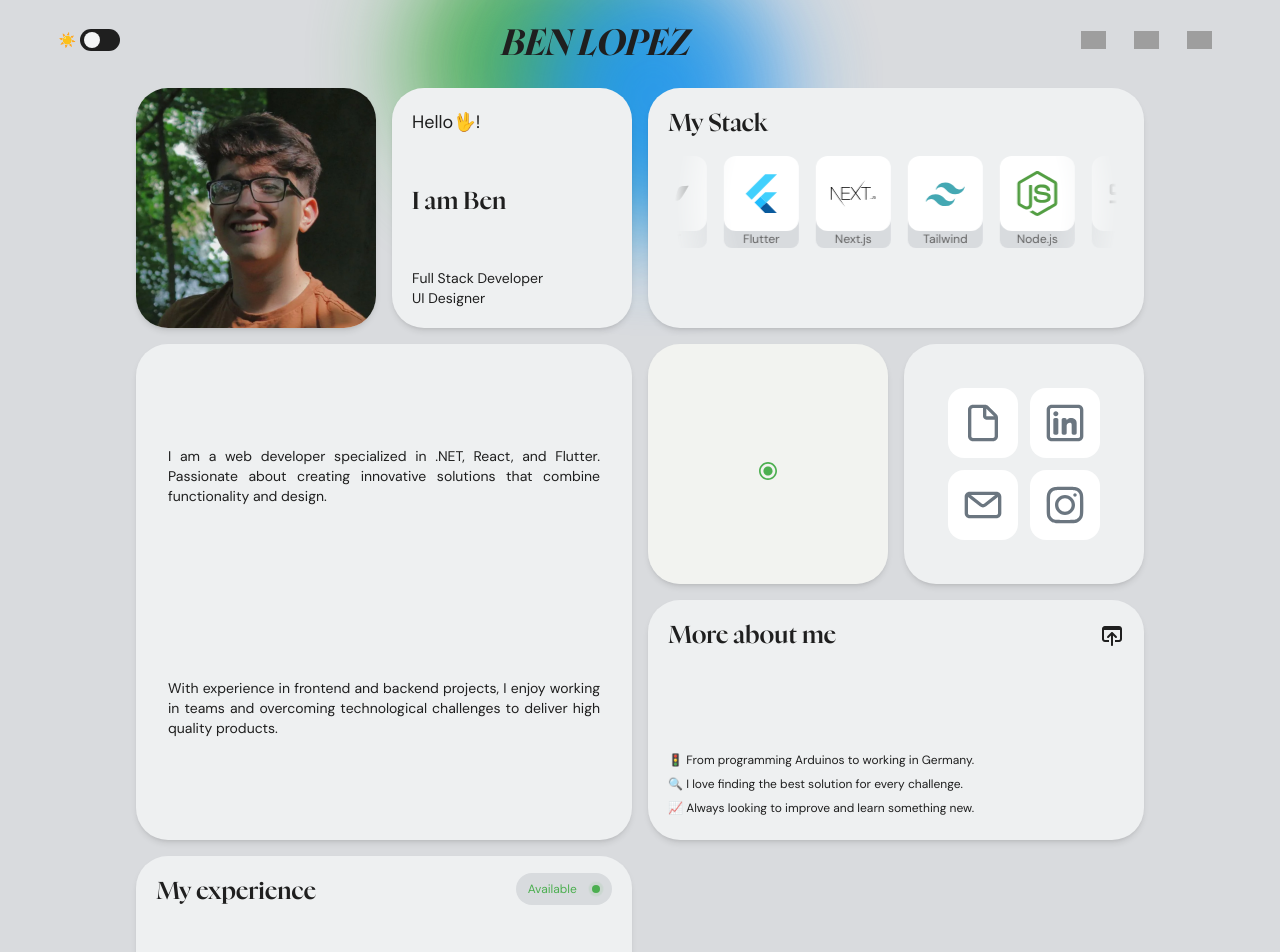
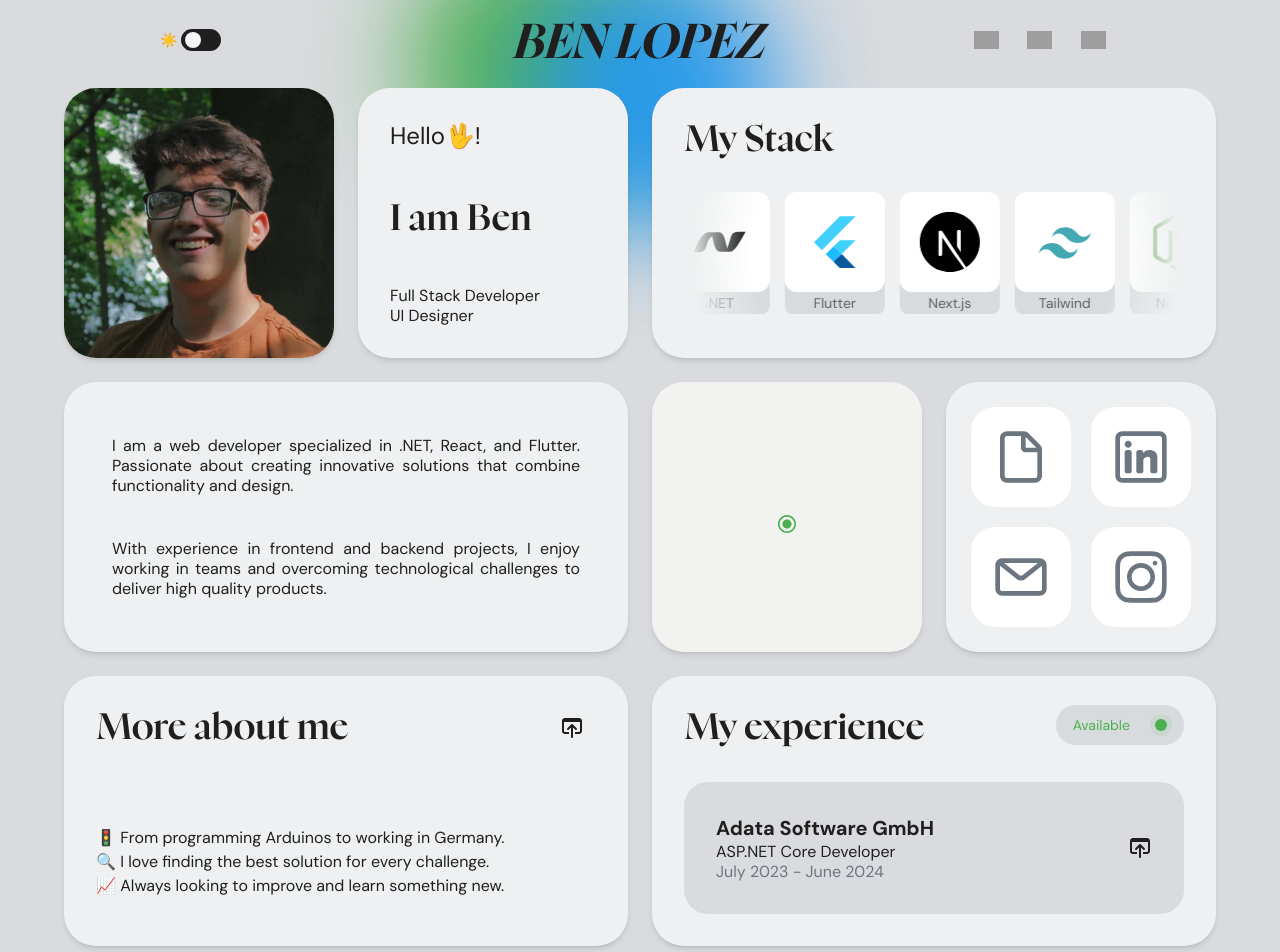
Before and after one commit to benlopez00/My-Portfolio, a Next.js app: page /en in a window 1280 px wide. Shown: the top 952 px of the page. Built offline with nearby package versions, Linux system fonts and the light colour scheme; no server answers; grey boxes are pictures that could not be loaded.

Commit message:
Display for laptops and tablets added. Main page done

```diff
--- a/src/app/[locale]/client-layout.js
+++ b/src/app/[locale]/client-layout.js
@@ -63,16 +63,15 @@ export default function ClientLayout({ children }) {
 					></div>
 				</div>
 				<div className="w-11/12 h-full flex flex-row justify-between items-center z-10
-					laptop-lg:w-3/4"
+					tablet:w-3/4"
 				>
 					<div className="w-[72px] flex justify-center
-						laptop-lg:w-40
-						laptop-lg:justify-start"
+						tablet:w-40 tablet:justify-start"
 					>
 						<BotonEstilo />
 					</div>
 					<div className="w-52 flex justify-center
-						laptop-lg:w-64"
+						tablet:w-64"
 					>
 						<Link href="/">
 							<Typography
@@ -80,7 +79,8 @@ export default function ClientLayout({ children }) {
 								className="font-nyght-serif font-bold italic mt-2 text-light7 dark:text-dark7 text-2xl
 								mobile-md:text-3xl
 								mobile-lg:text-4xl
-								laptop-lg:text-5xl"
+								tablet:text-[42px]
+								laptop:text-5xl"
 							>
 								BEN LOPEZ
 							</Typography>
--- a/src/app/[locale]/components/LocationMap.js
+++ b/src/app/[locale]/components/LocationMap.js
@@ -70,23 +70,23 @@ export default function LocationMap() {
 				<>
 					<div className="h-8 w-10 opacity-80 absolute top-2 right-[7px] bg-white dark:bg-dark4 px-1.5 py-1 rounded-full flex items-center justify-center shadow-md
 						mobile-lg:h-9 mobile-lg:w-11
-						laptop-lg:h-12 laptop-lg:w-14"
+						laptop:h-12 laptop:w-14"
 					>
 						<img
 							src={weather.icon}
 							alt={weather.condition}
 							className="w-6 h-6
 							mobile-lg:h-7 mobile-lg:w-7
-							laptop-lg:h-8 laptop-lg:w-8"
+							laptop:h-8 laptop:w-8"
 						/>
 					</div>
 
 					<div className="h-8 w-22 opacity-80 absolute bottom-2 left-1/2 transform -translate-x-1/2 bg-white dark:bg-dark4 text-light7 dark:text-dark7 px-1.5 py-1 rounded-full text-[14px] flex items-center justify-evenly shadow-md
 					mobile-lg:h-9 mobile-lg:w-32 mobile-lg:text-base
-					laptop-lg:h-10 laptop-lg:w-40 laptop-lg:text-[25px]">
-						<div className="flex justify-center items-center w-10 !my-0 leading-none font-arrayreg
+					laptop:h-10 laptop:w-40 laptop:text-[25px]">
+						<div className="flex justify-center items-center ml-1  w-10 !my-0 leading-none font-arrayreg
 						mobile-lg:w-16
-						laptop-lg:w-14">
+						laptop:w-14">
 							<Clock
 								noSsr={false}
 								format={'HH:mm'}
@@ -96,7 +96,7 @@ export default function LocationMap() {
 						</div>
 						<div className="flex justify-center items-center w-10 !my-0 !mx-0 leading-none font-arrayreg
 						mobile-lg:w-16
-						laptop-lg:w-14">
+						laptop:w-14">
 							<span>{weather.temp}°C</span>
 						</div>
 					</div>
--- a/src/app/[locale]/components/TechCarousel.js
+++ b/src/app/[locale]/components/TechCarousel.js
@@ -62,7 +62,7 @@ const Carousel = () => {
 	return (
 		<div className='overflow-hidden w-full h-[70px] relative
 			mobile-lg:h-[95px]
-			laptop-lg:h-[125px]'
+			laptop:h-[125px]'
 			style={{
 				maskImage:
 					'radial-gradient(circle, rgba(0,0,0,1) 70%, rgba(0,0,0,0) 95%)',
@@ -83,11 +83,11 @@ const Carousel = () => {
 						key={index}
 						className="relative flex items-start justify-center w-[55px] h-[70px]
 						mobile-lg:w-[77px] mobile-lg:h-[95px]
-						laptop-lg:w-[100px] laptop-lg:h-[125px]"
+						laptop:w-[100px] laptop:h-[125px]"
 					>
 						<div className="w-[55px] h-[55px] bg-light0 dark:bg-dark4 flex items-center justify-center relative z-20 rounded-xl
 							mobile-lg:w-[75px] mobile-lg:h-[75px]
-							laptop-lg:w-[100px] laptop-lg:h-[100px]"
+							laptop:w-[100px] laptop:h-[100px]"
 						>
 							<ReactSVG
 								src={tech.src}
@@ -96,11 +96,11 @@ const Carousel = () => {
 						</div>
 						<div className="w-[55px] h-[55px] absolute top-[15px] z-10 bg-light4 dark:bg-dark1 text-center flex flex-row justify-center items-end rounded-lg
 							mobile-lg:w-[75px] mobile-lg:[40px] mobile-lg:top-[37px]
-							laptop-lg:w-[100px] laptop-lg:h-[50px] laptop-lg:top-[72px]"
+							laptop:w-[100px] laptop:h-[50px] laptop:top-[72px]"
 						>
 							<Typography className="font-sans font-light text-[9px] mb-[1px] dark:text-dark7
 								mobile-lg:text-xs
-								laptop-lg:text-sm"
+								laptop:text-sm"
 							>
 								{tech.name}
 							</Typography>
--- a/src/app/[locale]/page.js
+++ b/src/app/[locale]/page.js
@@ -24,6 +24,7 @@ const SocialLink = memo(({ href, icon, gradient }) => (
 				src={icon}
 				className="w-8 h-8 fill-light6 dark:fill-dark7 transition-fill duration-300 group-hover:fill-white
 				mobile-lg:w-10 mobile-lg:h-10
+				laptop:w-12 laptop:h-12
 				laptop-lg:w-14 laptop-lg:h-14"
 			/>
 		</a>
@@ -33,6 +34,7 @@ const SocialLink = memo(({ href, icon, gradient }) => (
 const InfoCard = memo(({ title, children }) => (
 	<Card className="col-span-2 row-span-1 card p-4 bg-light2 dark:bg-dark2
 		mobile-md:p-5
+		laptop:p-7
 		laptop-lg:p-8"
 	>
 		<CardBody className="p-0 h-full flex flex-col items-start gap-3
@@ -43,7 +45,7 @@ const InfoCard = memo(({ title, children }) => (
 				variant="h2"
 				className="font-nyght-serif font-[500] text-light7 dark:text-dark7 text-xl
 				mobile-lg:text-2xl
-				laptop-lg:text-4xl"
+				laptop:text-4xl"
 			>
 				{title}
 			</Typography>
@@ -89,7 +91,7 @@ export default function Component() {
 				grid-cols-[repeat(2,_140px)] auto-rows-[140px]
 				mobile-md:grid-cols-[repeat(2,_150px)] mobile-md:auto-rows-[150px]
 				mobile-lg:grid-cols-[repeat(2,_180px)] mobile-lg:auto-rows-[180px]
-				tablet:grid-cols-[repeat(4,_210px)] tablet:auto-rows-[210px]
+				tablet:grid-cols-[repeat(4,_190px)] tablet:auto-rows-[190px]
 				laptop:grid-cols-[repeat(4,_240px)] laptop:auto-rows-[240px]
 				laptop-lg:grid-cols-[repeat(4,_270px)] laptop-lg:auto-rows-[270px] laptop-lg:gap-6"
 			>
@@ -103,13 +105,13 @@ export default function Component() {
 						priority
 					/>
 				</Card>
-				<Card className="col-span-1 row-span-1 card p-4 mobile-md:p-5 laptop-lg:p-8 bg-light2 dark:bg-dark2">
+				<Card className="col-span-1 row-span-1 card p-4 mobile-md:p-5 laptop:p-7 laptop-lg:p-8 bg-light2 dark:bg-dark2">
 					<CardBody className="p-0 h-full flex flex-col items-start justify-between">
 						<Typography
 							variant="h4"
 							className="font-sans font-normal text-light7 dark:text-dark7 text-md
 							mobile-lg:text-lg
-							laptop-lg:text-2xl"
+							laptop:text-2xl"
 						>
 							{t('welcome')}
 						</Typography>
@@ -117,20 +119,20 @@ export default function Component() {
 							variant="h2"
 							className="font-nyght-serif font-[500] text-light7 dark:text-dark7 text-xl
 							mobile-lg:text-2xl
-							laptop-lg:text-4xl"
+							laptop:text-4xl"
 						>
 							{t('i_am')}
 						</Typography>
 						<div className='w-full'>
 							<Typography className="font-sans text-light7 dark:text-dark7 text-xs
 								mobile-lg:text-sm
-								laptop-lg:text-[16px]"
+								laptop:text-[16px]"
 							>
 								{t('about_one')}
 							</Typography>
 							<Typography className="font-sans text-light7 dark:text-dark7 text-xs
 								mobile-lg:text-sm
-								laptop-lg:text-[16px]"
+								laptop:text-[16px]"
 							>
 								{t('about_two')}
 							</Typography>
@@ -141,20 +143,20 @@ export default function Component() {
 					<TechCarousel />
 				</InfoCard>
 				<Card className="col-span-2 row-span-2 card py-4 px-8 bg-light2 dark:bg-dark2
-					laptop-lg:row-span-1
-					laptop-lg:py-8 laptop-lg:px-12"
+					tablet:row-span-1
+					laptop:py-8 laptop-lg:px-12"
 				>
 					<CardBody className="p-0 h-full flex flex-col items-center">
 						<div className="w-full h-full flex flex-col text-justify justify-around">
 							<Typography className="font-sans text-xs font-normal text-light7 dark:text-dark7
 								mobile-lg:text-sm
-								laptop-lg:text-[16px]"
+								laptop:text-[16px]"
 							>
 								{t('intro_one')}
 							</Typography>
 							<Typography className="font-sans text-xs font-normal text-light7 dark:text-dark7
 								mobile-lg:text-sm
-								laptop-lg:text-[16px]"
+								laptop:text-[16px]"
 							>
 								{t('intro_two')}
 							</Typography>
@@ -165,10 +167,11 @@ export default function Component() {
 					<LocationMap />
 				</Card>
 				<Card
-					className="col-span-1 row-span-1 card p-4 mobile-md:p-5 laptop-lg:p-8 bg-light2 dark:bg-dark2 grid gap-2 justify-center content-center
+					className="col-span-1 row-span-1 card p-4 mobile-md:p-5 laptop:p-7 laptop-lg:p-8 bg-light2 dark:bg-dark2 grid gap-2 justify-center content-center
 						grid-cols-[repeat(2,_55px)] grid-rows-[repeat(2,_55px)]
 						mobile-md:grid-cols-[repeat(2,_60px)] mobile-md:grid-rows-[repeat(2,_60px)]
 						mobile-lg:grid-cols-[repeat(2,_70px)] mobile-lg:grid-rows-[repeat(2,_70px)] mobile-lg:gap-3
+						laptop:grid-cols-[repeat(2,_90px)] laptop:grid-rows-[repeat(2,_90px)] laptop:gap-4
 						laptop-lg:grid-cols-[repeat(2,_100px)] laptop-lg:grid-rows-[repeat(2,_100px)] laptop-lg:gap-5
 					"
 				>
@@ -179,7 +182,7 @@ export default function Component() {
 				<Card className="col-span-2 row-span-1 card bg-light2 dark:bg-dark2 overflow-hidden">
 					<Link
 						href={`/${locale}/additional-info`}
-						className="w-full h-full card p-4 mobile-md:p-5 laptop-lg:p-8 group"
+						className="w-full h-full card p-4 mobile-md:p-5 laptop:p-7 laptop-lg:p-8 group"
 					>
 						<CardBody className="p-0 h-full flex flex-col items-start justify-between">
 							<div className="w-full flex justify-between items-center">
@@ -187,12 +190,12 @@ export default function Component() {
 									variant="h2"
 									className="font-nyght-serif font-[500] text-xl text-light7 dark:text-dark7
 									mobile-lg:text-2xl
-									laptop-lg:text-4xl"
+									laptop:text-4xl"
 								>
 									{t('more_about_me')}
 								</Typography>
 								<div className="rounded-full
-									laptop-lg:pr-3"
+									laptop:pr-3"
 								>
 									<ReactSVG
 										src="/iconos/OpenTab.svg"
@@ -202,20 +205,20 @@ export default function Component() {
 							</div>
 							<div className="w-full flex flex-col items-start justify-between gap-2 mb-5
 								mobile-lg:mb-1
-								laptop-lg:mb-5"
+								laptop:mb-5"
 							>
 								<Typography className="font-sans text-xs text-light7 dark:text-dark7
-									laptop-lg:text-[16px]"
+									laptop:text-[16px]"
 								>
 									{t('more_about_me_one')}
 								</Typography>
 								<Typography className="font-sans hidden mobile-lg:flex text-xs text-light7 dark:text-dark7
-									laptop-lg:text-[16px]"
+									laptop:text-[16px]"
 								>
 									{t('more_about_me_two')}
 								</Typography>
 								<Typography className="font-sans hidden mobile-lg:flex text-xs text-light7 dark:text-dark7
-									laptop-lg:text-[16px]"
+									laptop:text-[16px]"
 								>
 									{t('more_about_me_three')}
 								</Typography>
@@ -224,31 +227,31 @@ export default function Component() {
 						<div className="absolute inset-0 card transition-shadow duration-300 group-hover:shadow-[inset_0px_29px_18px_-20px_rgba(76,175,80,0.5)] pointer-events-none"></div>
 					</Link>
 				</Card>
-				<Card className="col-span-2 row-span-1 card p-4 mobile-md:p-5 laptop-lg:p-8 bg-light2 dark:bg-dark2">
+				<Card className="col-span-2 row-span-1 card p-4 mobile-md:p-5 laptop:p-7 laptop-lg:p-8 bg-light2 dark:bg-dark2">
 					<CardBody className="p-0 h-full flex flex-col justify-between">
 						<div className="w-full flex justify-between items-center">
 							<Typography
 								variant="h2"
 								className="font-nyght-serif font-[500] text-xl text-light7 dark:text-dark7
 								mobile-lg:text-2xl
-								laptop-lg:text-4xl"
+								laptop:text-4xl"
 							>
 								{t('my_exp')}
 							</Typography>
 							<div className="w-24 h-8 rounded-3xl relative bottom-[3px] p-1 bg-light4 dark:bg-dark4 flex flex-row justify-around items-center
-								laptop-lg:w-32 laptop-lg:h-10"
+								laptop:w-32 laptop:h-10"
 							>
 								<Typography className="font-sans text-xs font-normal text-green-500
-									laptop-lg:text-sm"
+									laptop:text-sm"
 								>
 									{t('available')}
 								</Typography>
 								<span className="relative flex h-2 w-2
-									laptop-lg:h-3 laptop-lg:w-3"
+									laptop:h-3 laptop:w-3"
 								>
 									<span className="animate-ping absolute inline-flex h-full w-full rounded-full bg-green-400 opacity-75"></span>
 									<span className="relative inline-flex rounded-full h-2 w-2 bg-green-500
-										laptop-lg:h-3 laptop-lg:w-3"
+										laptop:h-3 laptop:w-3"
 									></span>
 								</span>
 							</div>
@@ -257,32 +260,32 @@ export default function Component() {
 							<div className="w-full flex flex-row items-center justify-between rounded-3xl bg-light3 dark:bg-dark4 group sticky cursor-pointer">
 								<div className="h-full flex flex-col justify-around py-2 px-4
 									mobile-lg:py-3 mobile-lg:px-6
-									laptop-lg:p-8"
+									laptop:p-8"
 								>
 									<Typography className="font-sans text-md font-semibold text-light7 dark:text-dark7
 										mobile-lg:text-lg
-										laptop-lg:text-xl"
+										laptop:text-xl"
 									>
 										{t('adata_name')}
 									</Typography>
 									<Typography className="font-sans text-xs text-light7 dark:text-dark7
 										mobile-lg:text-sm
-										laptop-lg:text-[16px]"
+										laptop:text-[16px]"
 									>
 										{t('net_dev')}
 									</Typography>
 									<Typography className="font-sans text-xs text-light6 dark:text-dark6
 										mobile-lg:text-sm
-										laptop-lg:text-[16px]"
+										laptop:text-[16px]"
 									>
 										{t('adata_time_span')}
 									</Typography>
 								</div>
-								<div className="h-full flex flex-col justify-around p-4 mobile-md:p-5 laptop-lg:p-8">
+								<div className="h-full flex flex-col justify-around p-4 mobile-md:p-5 laptop:p-7 laptop:p-8">
 									<ReactSVG
 										src="/iconos/OpenTab.svg"
 										className="w-5 h-5 fill-light7 dark:fill-dark7 transition-fill duration-300 group-hover:fill-green-500 group-hover:-translate-y-1
-										laptop-lg:w-6 laptop-lg:h-6"
+										laptop:w-6 laptop:h-6"
 									/>
 								</div>
 								<div className="absolute inset-0 rounded-3xl transition-shadow duration-300 group-hover:shadow-[inset_0px_29px_18px_-20px_rgba(76,175,80,0.5)] pointer-events-none"></div>
--- a/tailwind.config.js
+++ b/tailwind.config.js
@@ -53,9 +53,10 @@ module.exports = withMT({
       screens: {
         'mobile-md': '375px',
         'mobile-lg': '425px',
-        'tablet': '768px',
-        'laptop': '1024px',
-        'laptop-lg': '1400px',
+        'tablet': '838px',
+        'laptop': '1080px',
+        'laptop-lg': '1280px',
+        'laptop-xl': '1500px'
       },
       keyframes: {
         triangularMove: {
```
Also changed, not shown: public/logos/nextjs.svg.
